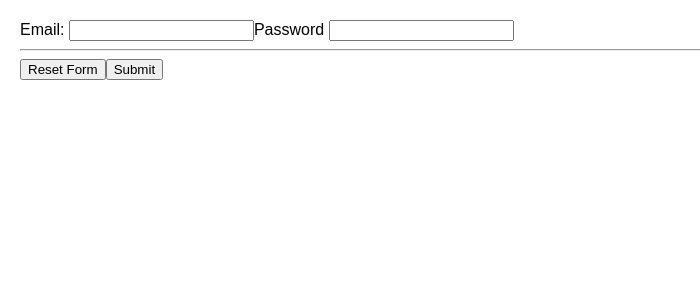
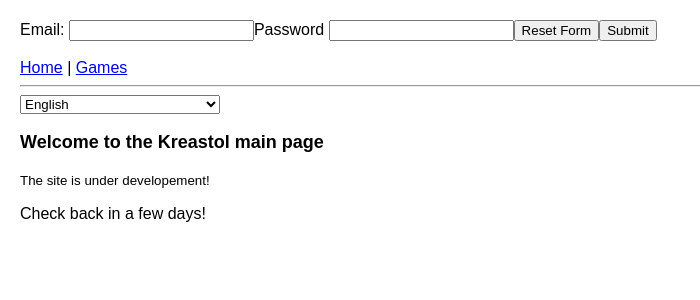
Before and after one commit to kreastol-club/kreastol-reloaded, a React (Create React App) app: page / in a window 1280 px wide. Shown: the top 300 px of the page, without its empty margins (0-700 px from the left). Built offline with nearby package versions, Linux system fonts and the light colour scheme.

Commit message:
Working Routing

```diff
--- a/src/App.js
+++ b/src/App.js
@@ -15,6 +15,7 @@ class App extends Component {
                 <Layout>
                     <Routes>
                         <Route path="/" element={<MainPage/>}/>
+                        <Route path="/games" element={<Game/>}/>
                         <Route path="/game" element={<Game/>}/>
                     </Routes>
                 </Layout>
--- a/src/Layout.jsx
+++ b/src/Layout.jsx
@@ -3,7 +3,7 @@ import {useTranslation} from "react-i18next";
 import {useEffect} from "react";
 import MainNavigator from "./MainNavigator";
 
-export default function Layout() {
+export default function Layout(props) {
     const [cookies, setCookie] = useCookies(["lang"]);
     let {t, i18n} = useTranslation();
 
@@ -13,8 +13,10 @@ export default function Layout() {
 
     return (
         <div>
-            <MainNavigator />
+            <MainNavigator/>
+            <hr/>
             <main>
+                {props.children}
             </main>
         </div>
     );
--- a/src/MainNavigator.jsx
+++ b/src/MainNavigator.jsx
@@ -16,7 +16,8 @@ export default function MainNavigator() {
         <>
             <div className='navbar'>
                 <Login />
-                <Link to='\games' content={t('games')} />
+                <br />
+                <Link to='/'>{t('home')}</Link> | <Link to='/game'>{t('games')}</Link>
             </div>
         </>
 
--- a/src/locales/en/translation.json
+++ b/src/locales/en/translation.json
@@ -8,5 +8,7 @@
     "password": "Password",
     "email": "Email",
     "reset-form": "Reset Form",
-    "submit": "Submit"
+    "submit": "Submit",
+    "games": "Games",
+    "home": "Home"
   }
--- a/src/locales/hu/translation.json
+++ b/src/locales/hu/translation.json
@@ -8,5 +8,7 @@
     "password": "Jelszó",
     "email": "Email",
     "reset-form": "Újrakezdés",
-    "submit": "Kész"
+    "submit": "Kész",
+    "games": "Játékok",
+    "home": "Otthon"
   }
--- a/src/pages/login.jsx
+++ b/src/pages/login.jsx
@@ -28,7 +28,6 @@ export default function Login() {
             <label>
                 {t('password')} <input name="password" />
             </label>
-            <hr />
             <button type="reset">{t('reset-form')}</button>
             <button type="submit">{t('submit')}</button>
         </form>
```
